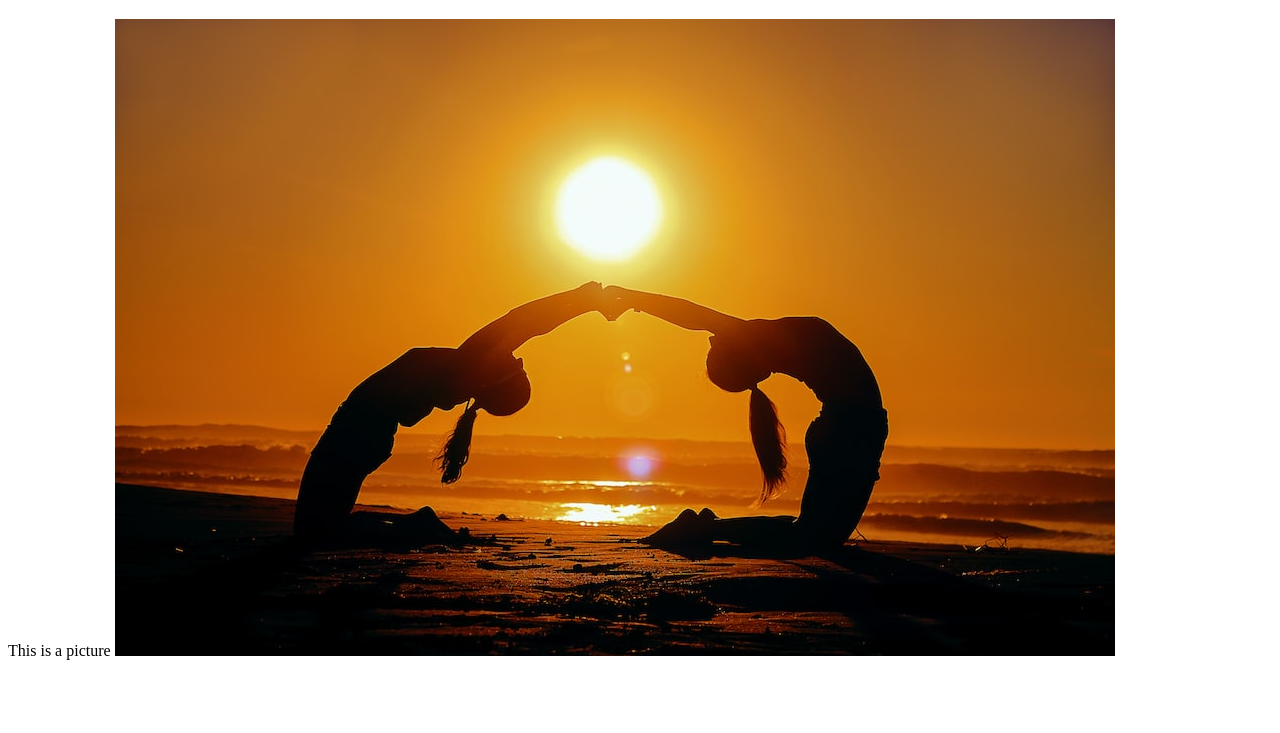
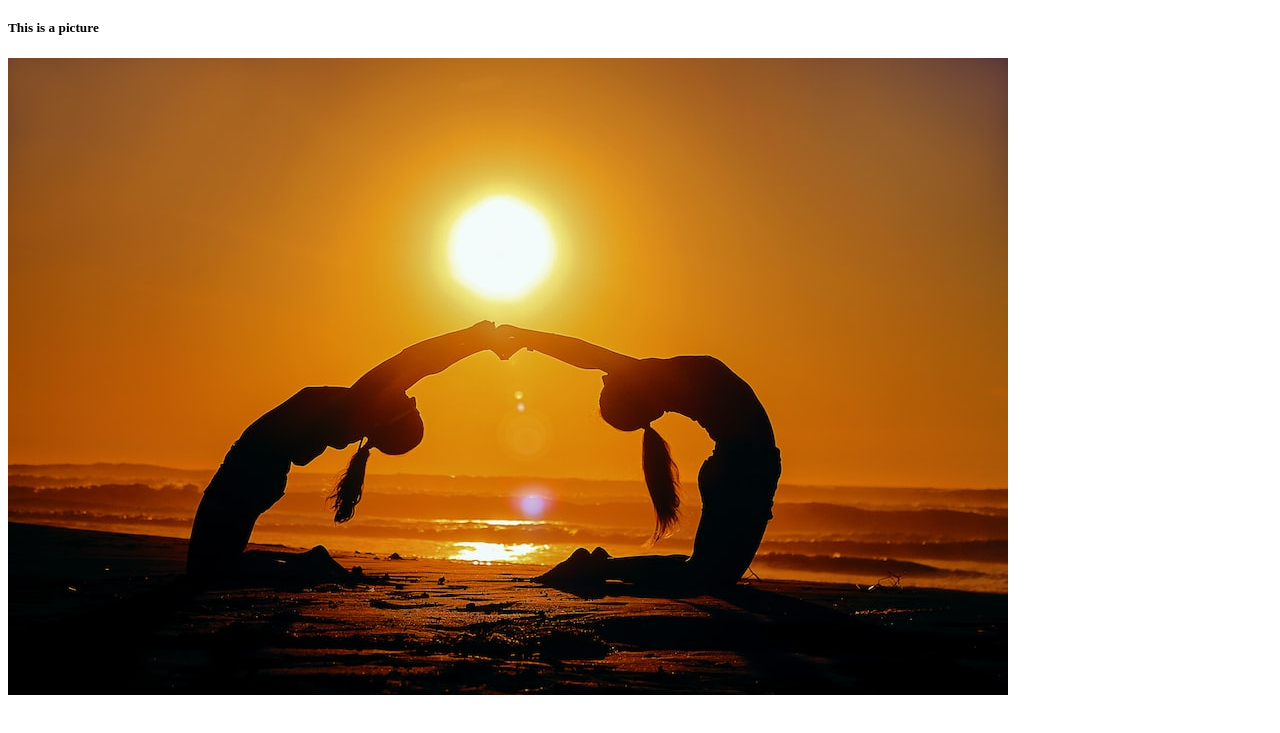
Before and after one commit to hmimran031/Git-Practiec, a plain HTML site: page index.html in a window 1280 px wide. Shown: the part 61-794 px from the top of the page. Drawn offline with Linux system fonts and the light colour scheme.

Commit message:
text added

```diff
--- a/index.html
+++ b/index.html
@@ -8,7 +8,7 @@
 </head>
 
 <h1>Hello</h1>
-<a>This is a picture</a>
+<h5>This is a picture</h5>
 <img src="img/photo.jpeg" alt="">
 
 <body>
```
